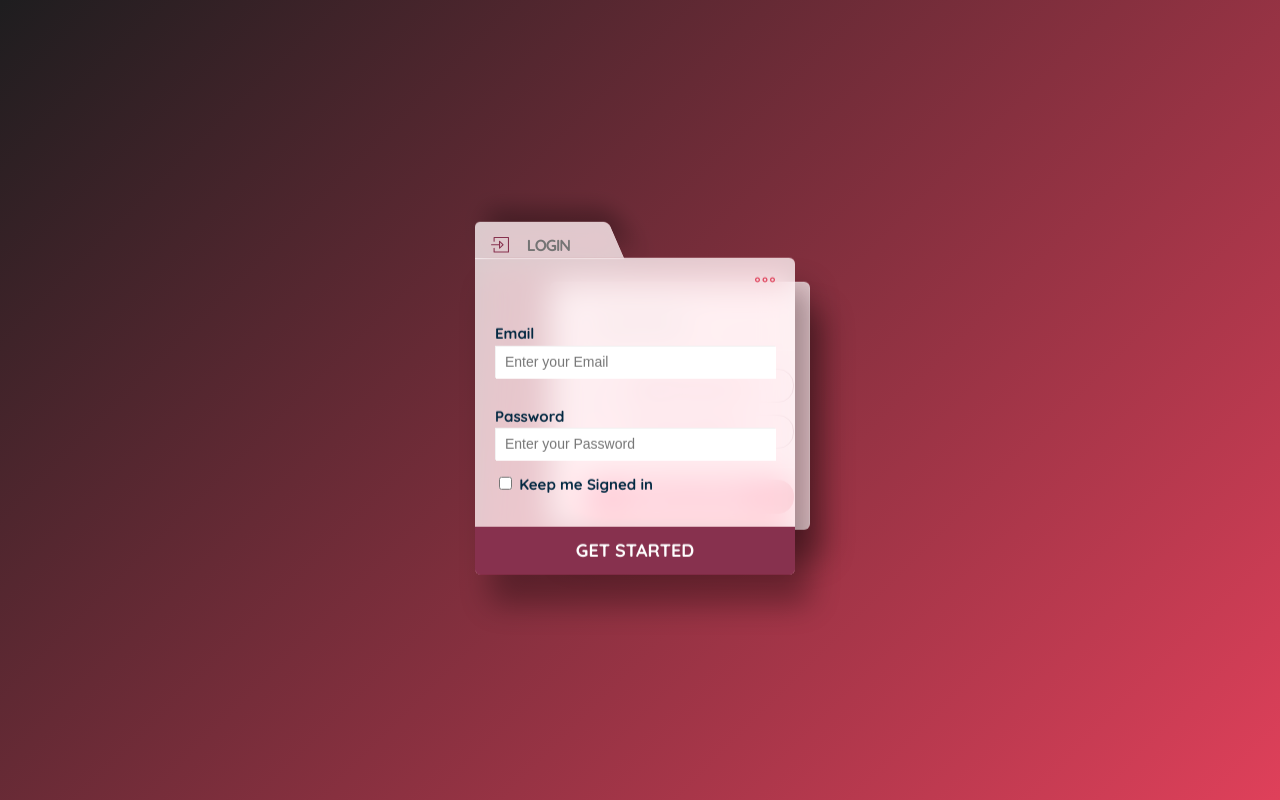
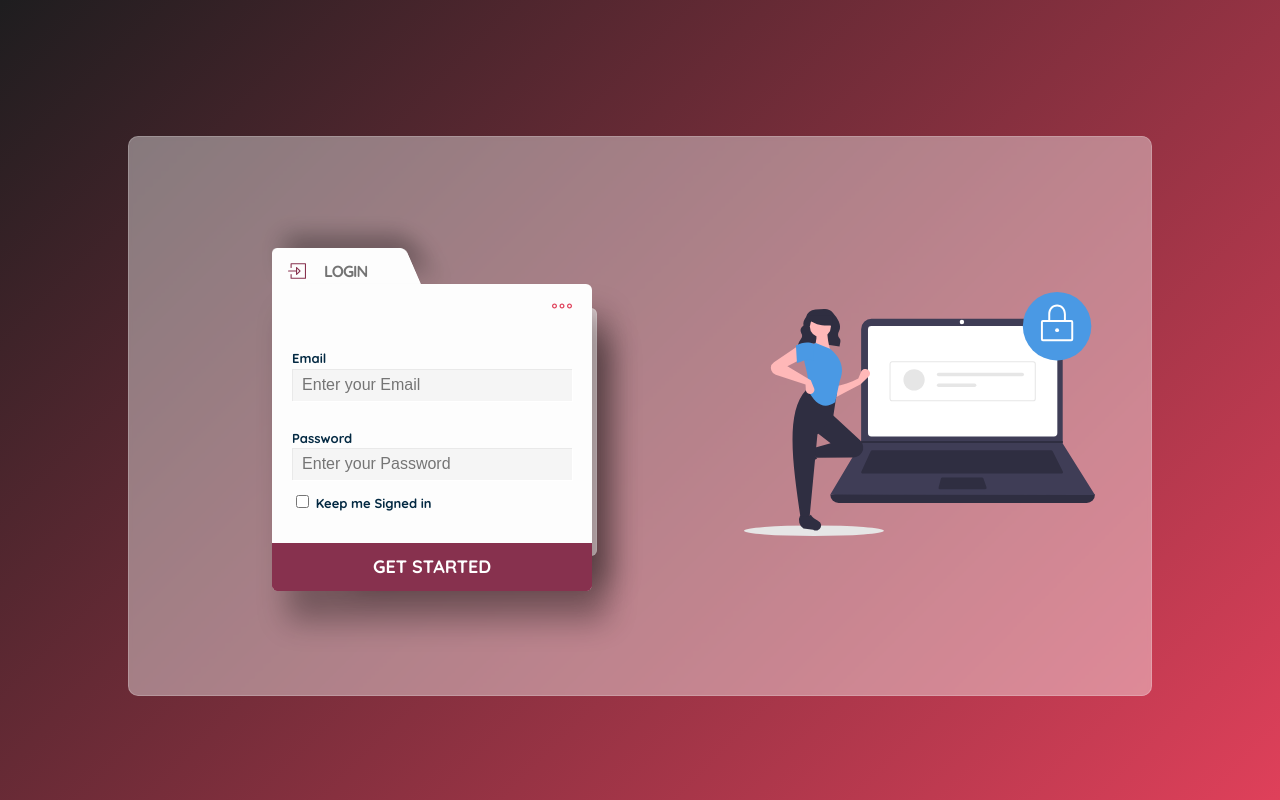
Before and after one commit to UniTap/Uni-Tap2, a React (Create React App) app in the folder unitap-portal/: page / in a window 1280 px wide. Built offline with nearby package versions, Linux system fonts and the light colour scheme.

Commit message:
Done with Login Design..(colors remaining)

```diff
--- a/unitap-portal/src/App.js
+++ b/unitap-portal/src/App.js
@@ -7,7 +7,7 @@ function App() {
   return (
     <div className="App">
       <LoginPage/>
-      <Glass/>
+      {/* <Glass/> */}
     </div>
   );
 }
--- a/unitap-portal/src/Glass.js
+++ /dev/null
@@ -1,9 +0,0 @@
-import './Glass.css'
-// import bg from './formImg.jpg'
-
-export default function Glass() {
-  return (
-
-      <div className="box1"> </div>
-  );
-}
--- a/unitap-portal/src/LoginPage.css
+++ b/unitap-portal/src/LoginPage.css
@@ -1,4 +1,22 @@
 @import 'https://fonts.googleapis.com/css?family=Open+Sans|Quicksand:400,700';
+.LoginPage {
+    display: flex;
+    /* margin-top: 6%;
+    margin-left: 16%; */
+    background: rgba(255, 255, 255, 0.4);
+    border: 1px solid rgba( 255, 255, 255, 0.18);
+    border-radius: 10px;
+    backdrop-filter: blur(2px);
+    align-items: center;
+    margin-right: 20%;
+    width: 80%;
+    align-items: center;
+    position: absolute;
+    height: 70vh;
+    top: 17%;
+    left: 10%;
+}
+
 
 /*--------------------
 General Style
@@ -113,11 +131,14 @@ Login Box
 
 .box {
     width: 330px;
-    position: absolute;
-    top: 50%;
-    left: 50%;
-    -webkit-transform: translate(-50%, -50%);
-    transform: translate(-50%, -50%);
+    /* position: absolute; */
+    /* margin-top: 10%; */
+    padding: 0;
+    top: 1%;
+    left: 14%;
+    /* -webkit-transform: translate(-50%, -50%); */
+    /* transform: translate(-50%, -50%); */
+    position: relative;
 }
 
 .box-form {
@@ -145,10 +166,6 @@ Login Box
     -webkit-box-shadow: 15px -15px 30px rgba(0, 0, 0, 0.32);
     -moz-box-shadow: 15px -15px 30px rgba(0, 0, 0, 0.32);
     box-shadow: 15px -15px 30px rgba(0, 0, 0, 0.32);
-
-    backdrop-filter: blur(16px) saturate(180%);
-    -webkit-backdrop-filter: blur(6px) saturate(180%);
-    background-color: rgba(255, 255, 255, 0.75);
 }
 
 .box-login-title {
@@ -160,7 +177,6 @@ Login Box
 }
 
 .box-login {
-
     position: relative;
     top: -4px;
     width: 320px;
@@ -180,10 +196,6 @@ Login Box
     -webkit-box-shadow: 15px 30px 30px rgba(0, 0, 0, 0.32);
     -moz-box-shadow: 15px 30px 30px rgba(0, 0, 0, 0.32);
     box-shadow: 15px 30px 30px rgba(0, 0, 0, 0.32);
-
-    backdrop-filter: blur(16px) saturate(180%);
-    -webkit-backdrop-filter: blur(16px) saturate(180%);
-    background-color: rgba(255, 255, 255, 0.75);
 }
 
 .box-info {
@@ -201,11 +213,6 @@ Login Box
     -webkit-box-shadow: 15px 30px 30px rgba(0, 0, 0, 0.32);
     -moz-box-shadow: 15px 30px 30px rgba(0, 0, 0, 0.32);
     box-shadow: 15px 30px 30px rgba(0, 0, 0, 0.32);
-
-    backdrop-filter: blur(16px) saturate(180%);
-    -webkit-backdrop-filter: blur(16px) saturate(180%);
-    background-color: rgba(255, 255, 255, 0.75);
-
 }
 
 .line-wh {
@@ -305,7 +312,7 @@ label {
     width: 100%;
     top: 0px;
     color: #032942;
-    font-size: 15px;
+    font-size: 13px;
     font-weight: 700;
     text-align: left;
     line-height: 1.5;
@@ -322,11 +329,11 @@ input[type=password] {
     width: 100%;
     height: 32px;
     padding: 0px 10px;
-    background-color: white;
+    background-color: rgba(0, 0, 0, 0.03);
     border: none;
     display: inline;
     color: #303030;
-    font-size: 14px;
+    font-size: 16px;
     font-weight: 400;
     float: left;
     -webkit-box-shadow: inset 1px 1px 0px rgba(0, 0, 0, 0.05), 1px 1px 0px rgba(255, 255, 255, 1);
@@ -399,3 +406,8 @@ p.field span.i {
     -o-transition: all 0.3s;
     transition: all 0.3s;
 }
+
+.LoginImg {
+    width: 50%;
+    margin-left: 42%;
+}
--- a/unitap-portal/src/LoginPage.js
+++ b/unitap-portal/src/LoginPage.js
@@ -1,6 +1,7 @@
 import React from 'react'
 import $ from 'jquery'
 import "./LoginPage.css"
+import loginImg from "./LoginImg.svg"
 
 function LoginPage(){
 
@@ -117,6 +118,10 @@ function LoginPage(){
 
       </div>
 
+      <div className="Imgdiv">
+        <img className="LoginImg" src={ loginImg } alt="" />
+      </div>
+
     </div>
   )
 }
```
Also changed, not shown: unitap-portal/src/Glass.css (deleted, +0 -20 lines), unitap-portal/src/LoginImg.svg (added).
